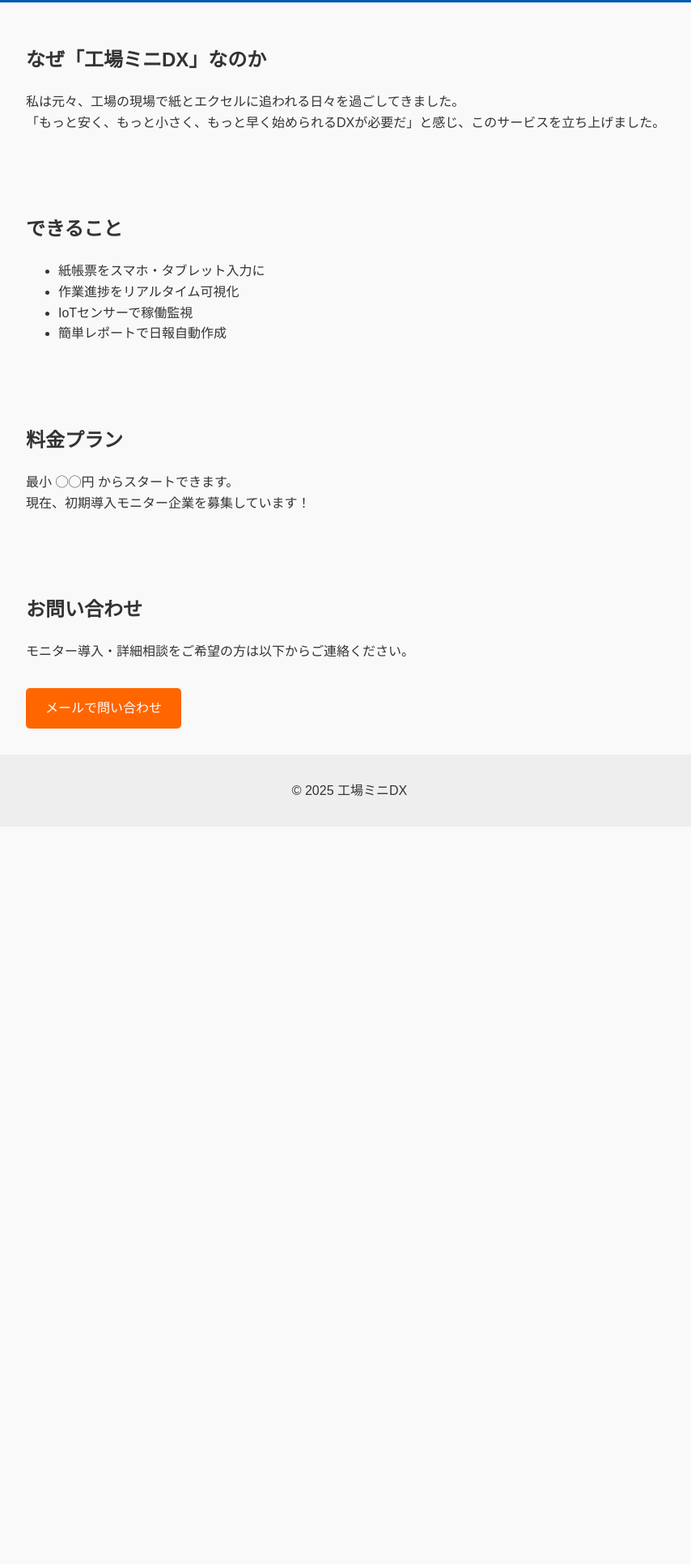
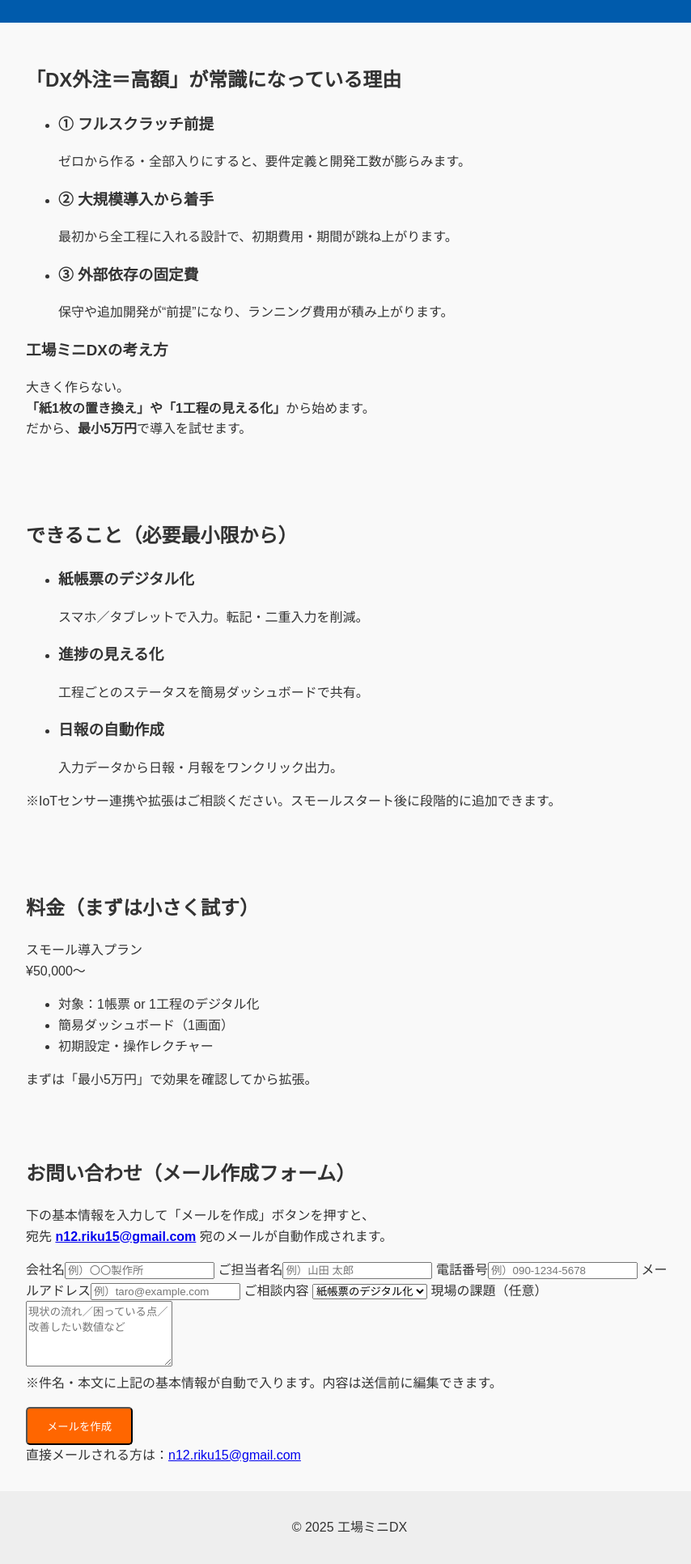
Before and after one commit to riku2460/minidx, a plain HTML site: page index.html in a window 1280 px wide. Shown: the part 352-2284 px from the top of the page at 81% size, without its empty margins (208-1062 px from the left). Before the commit the page ends 1373 px from the top, so only its background shows below. Drawn offline with Linux system fonts and the light colour scheme.

Commit message:
Update index.html

```diff
--- a/index.html
+++ b/index.html
@@ -1,48 +1,182 @@
 <!DOCTYPE html>
 <html lang="ja">
 <head>
-  <meta charset="UTF-8">
-  <meta name="viewport" content="width=device-width, initial-scale=1.0">
-  <title>工場ミニDX｜最小◯◯円から始める工場デジタル化</title>
-  <link rel="stylesheet" href="style.css">
+  <meta charset="UTF-8" />
+  <meta name="viewport" content="width=device-width, initial-scale=1" />
+  <title>工場ミニDX｜最小5万円で始める小さなデジタル化</title>
+  <meta name="description" content="中小製造業向けに“最小5万円”から始められる小さな工場DX。外注は高額が当たり前？いいえ、必要最小限から小さく導入できます。" />
+  <link rel="stylesheet" href="style.css" />
 </head>
 <body>
   <header class="hero">
-    <h1>工場DXが、最小<span class="price">◯◯円</span>で！</h1>
-    <p>中小製造業でも無理なく始められる<br>小さなデジタル化ソリューション</p>
-    <a href="#contact" class="btn">無料相談はこちら</a>
+    <div class="hero-inner">
+      <h1>工場DXが、<span class="price-badge">最小5万円</span>で！</h1>
+      <p class="sub">
+        「DXは外注すると高額」が当たり前になっていませんか？<br />
+        <strong>工場ミニDX</strong>は、必要なところだけを小さく導入。<br />
+        中小製造業でも無理なく始められる、<span class="em">“小さなデジタル化”</span>です。
+      </p>
+      <div class="cta">
+        <a href="#contact" class="btn">無料相談・見積り（メール）</a>
+      </div>
+    </div>
   </header>
 
-  <section class="about">
-    <h2>なぜ「工場ミニDX」なのか</h2>
-    <p>私は元々、工場の現場で紙とエクセルに追われる日々を過ごしてきました。<br>
-       「もっと安く、もっと小さく、もっと早く始められるDXが必要だ」と感じ、このサービスを立ち上げました。</p>
+  <section class="pain-solution">
+    <div class="container">
+      <h2>「DX外注＝高額」が常識になっている理由</h2>
+      <ul class="grid3">
+        <li>
+          <h3>① フルスクラッチ前提</h3>
+          <p>ゼロから作る・全部入りにすると、要件定義と開発工数が膨らみます。</p>
+        </li>
+        <li>
+          <h3>② 大規模導入から着手</h3>
+          <p>最初から全工程に入れる設計で、初期費用・期間が跳ね上がります。</p>
+        </li>
+        <li>
+          <h3>③ 外部依存の固定費</h3>
+          <p>保守や追加開発が“前提”になり、ランニング費用が積み上がります。</p>
+        </li>
+      </ul>
+
+      <div class="panel">
+        <h3>工場ミニDXの考え方</h3>
+        <p>
+          大きく作らない。<br />
+          <strong>「紙1枚の置き換え」や「1工程の見える化」</strong>から始めます。<br />
+          だから、<strong>最小5万円</strong>で導入を試せます。
+        </p>
+      </div>
+    </div>
   </section>
 
   <section class="features">
-    <h2>できること</h2>
-    <ul>
-      <li>紙帳票をスマホ・タブレット入力に</li>
-      <li>作業進捗をリアルタイム可視化</li>
-      <li>IoTセンサーで稼働監視</li>
-      <li>簡単レポートで日報自動作成</li>
-    </ul>
+    <div class="container">
+      <h2>できること（必要最小限から）</h2>
+      <ul class="grid3">
+        <li>
+          <h3>紙帳票のデジタル化</h3>
+          <p>スマホ／タブレットで入力。転記・二重入力を削減。</p>
+        </li>
+        <li>
+          <h3>進捗の見える化</h3>
+          <p>工程ごとのステータスを簡易ダッシュボードで共有。</p>
+        </li>
+        <li>
+          <h3>日報の自動作成</h3>
+          <p>入力データから日報・月報をワンクリック出力。</p>
+        </li>
+      </ul>
+      <p class="note">※IoTセンサー連携や拡張はご相談ください。スモールスタート後に段階的に追加できます。</p>
+    </div>
   </section>
 
   <section class="plan">
-    <h2>料金プラン</h2>
-    <p>最小 <span class="price">◯◯円</span> からスタートできます。<br>
-       現在、初期導入モニター企業を募集しています！</p>
+    <div class="container">
+      <h2>料金（まずは小さく試す）</h2>
+      <div class="price-card">
+        <div>
+          <div class="price-title">スモール導入プラン</div>
+          <div class="price-main"><span class="yen">¥</span>50,000<span class="min">〜</span></div>
+          <ul class="price-list">
+            <li>対象：1帳票 or 1工程のデジタル化</li>
+            <li>簡易ダッシュボード（1画面）</li>
+            <li>初期設定・操作レクチャー</li>
+          </ul>
+        </div>
+        <div class="price-foot">まずは「最小5万円」で効果を確認してから拡張。</div>
+      </div>
+    </div>
   </section>
 
   <section id="contact" class="contact">
-    <h2>お問い合わせ</h2>
-    <p>モニター導入・詳細相談をご希望の方は以下からご連絡ください。</p>
-    <a href="mailto:youremail@example.com" class="btn">メールで問い合わせ</a>
+    <div class="container">
+      <h2>お問い合わせ（メール作成フォーム）</h2>
+      <p class="contact-lead">
+        下の基本情報を入力して「メールを作成」ボタンを押すと、<br />
+        宛先 <strong><a href="mailto:n12.riku15@gmail.com">n12.riku15@gmail.com</a></strong> 宛のメールが自動作成されます。
+      </p>
+
+      <!-- メール作成フォーム -->
+      <form class="mailform" id="mailForm">
+        <div class="form-grid">
+          <label>会社名<input type="text" id="company" placeholder="例）〇〇製作所" required /></label>
+          <label>ご担当者名<input type="text" id="name" placeholder="例）山田 太郎" required /></label>
+          <label>電話番号<input type="tel" id="tel" placeholder="例）090-1234-5678" /></label>
+          <label>メールアドレス<input type="email" id="email" placeholder="例）taro@example.com" required /></label>
+          <label>ご相談内容
+            <select id="topic">
+              <option value="紙帳票のデジタル化">紙帳票のデジタル化</option>
+              <option value="工程進捗の見える化">工程進捗の見える化</option>
+              <option value="日報の自動化">日報の自動化</option>
+              <option value="その他">その他</option>
+            </select>
+          </label>
+          <label>現場の課題（任意）
+            <textarea id="message" rows="5" placeholder="現状の流れ／困っている点／改善したい数値など"></textarea>
+          </label>
+        </div>
+
+        <div class="form-note">
+          ※件名・本文に上記の基本情報が自動で入ります。内容は送信前に編集できます。
+        </div>
+
+        <button type="submit" class="btn wide">メールを作成</button>
+      </form>
+
+      <div class="alt-contact">
+        直接メールされる方は：<a href="mailto:n12.riku15@gmail.com">n12.riku15@gmail.com</a>
+      </div>
+    </div>
   </section>
 
-  <footer>
-    <p>&copy; 2025 工場ミニDX</p>
+  <footer class="footer">
+    <div class="container small">
+      <p>&copy; 2025 工場ミニDX</p>
+    </div>
   </footer>
+
+  <script>
+    // フォームからmailtoリンクを生成
+    const form = document.getElementById('mailForm');
+    form.addEventListener('submit', (e) => {
+      e.preventDefault();
+
+      const company = document.getElementById('company').value.trim();
+      const name = document.getElementById('name').value.trim();
+      const tel = document.getElementById('tel').value.trim();
+      const email = document.getElementById('email').value.trim();
+      const topic = document.getElementById('topic').value;
+      const message = document.getElementById('message').value.trim();
+
+      if (!company || !name || !email) {
+        alert('会社名・ご担当者名・メールアドレスは必須です。');
+        return;
+      }
+
+      const to = 'n12.riku15@gmail.com';
+      const subject = encodeURIComponent('【工場ミニDX】お問い合わせ（最小5万円プラン）');
+      const bodyLines = [
+        '以下の内容でお問い合わせします。',
+        '',
+        '■ 基本情報',
+        `会社名：${company}`,
+        `ご担当者名：${name}`,
+        `電話番号：${tel || '（未記入）'}`,
+        `メールアドレス：${email}`,
+        `ご相談内容：${topic}`,
+        '',
+        '■ 現場の課題・ご要望',
+        message || '（未記入）',
+        '',
+        '※このメールはサイトのフォームから作成されました。'
+      ];
+      const body = encodeURIComponent(bodyLines.join('\n'));
+
+      // メールクライアントを起動
+      window.location.href = `mailto:${to}?subject=${subject}&body=${body}`;
+    });
+  </script>
 </body>
 </html>
```
